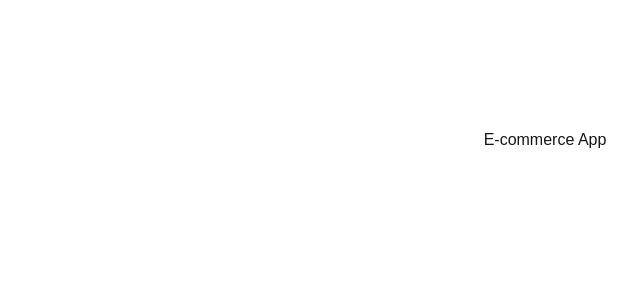
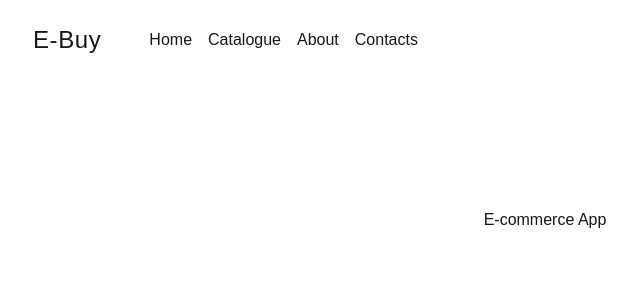
Before and after one commit to moonbek007/e-commerce-app, a Next.js app: page / in a window 1280 px wide. Shown: the top 300 px of the page, without its empty margins (95-735 px from the left). Built offline with nearby package versions, Linux system fonts and the light colour scheme.

Commit message:
feat: Add Header component and implement it to base layout.tsx

```diff
--- a/app/layout.tsx
+++ b/app/layout.tsx
@@ -1,5 +1,8 @@
 import type { Metadata } from "next";
 import { Geist, Geist_Mono } from "next/font/google";
+
+import Header from "@/components/Header";
+
 import "./globals.css";
 
 const geistSans = Geist({
@@ -23,7 +26,10 @@ export default function RootLayout({ children }: LayoutProps<"/">) {
       lang="en"
       className={`${geistSans.variable} ${geistMono.variable} h-full antialiased`}
     >
-      <body className="min-h-full flex flex-col">{children}</body>
+      <body className="min-h-full flex flex-col">
+        <Header />
+        {children}
+      </body>
     </html>
   );
 }
--- /dev/null
+++ b/components/Header.tsx
@@ -0,0 +1,25 @@
+import Link from "next/link";
+
+import { NAV_LINKS } from "@/constants/constants";
+
+const Header = () => {
+  return (
+    <header className="h-20 px-4 md:px-8 lg:px-16 xl:px-32 2xl:px-64 relative">
+      <div className="hidden md:flex items-center justify-between gap-8 h-full">
+        <div className="w-1/3 xl:w-1/2 flex items-center gap-12">
+          <Link href="/" className="flex items-center gap-3">
+            <div className="text-2xl tracking-wide">E-Buy</div>
+          </Link>
+          <div className="hidden xl:flex gap-4">
+            <Link href={NAV_LINKS.HOME}>Home</Link>
+            <Link href={NAV_LINKS.CATALOGUE}>Catalogue</Link>
+            <Link href={NAV_LINKS.ABOUT}>About</Link>
+            <Link href={NAV_LINKS.CONTACTS}>Contacts</Link>
+          </div>
+        </div>
+      </div>
+    </header>
+  );
+};
+
+export default Header;
--- /dev/null
+++ b/constants/constants.ts
@@ -0,0 +1,6 @@
+export enum NAV_LINKS {
+  HOME = "/",
+  CATALOGUE = "/catalogue",
+  ABOUT = "/about",
+  CONTACTS = "/contacts",
+}
```
